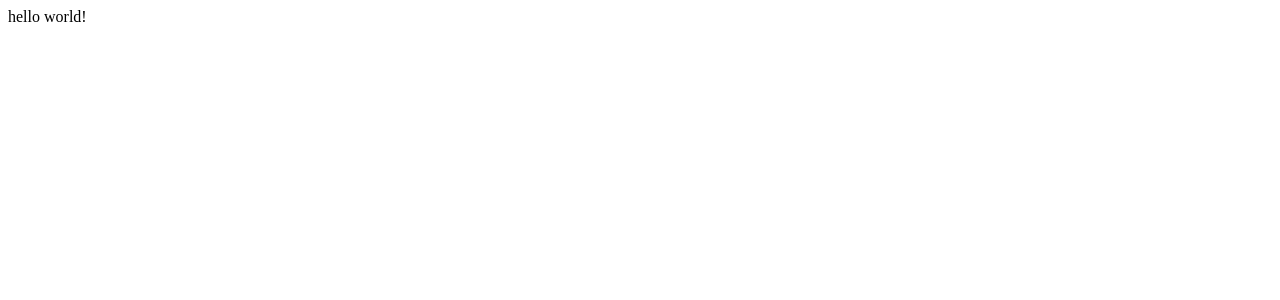
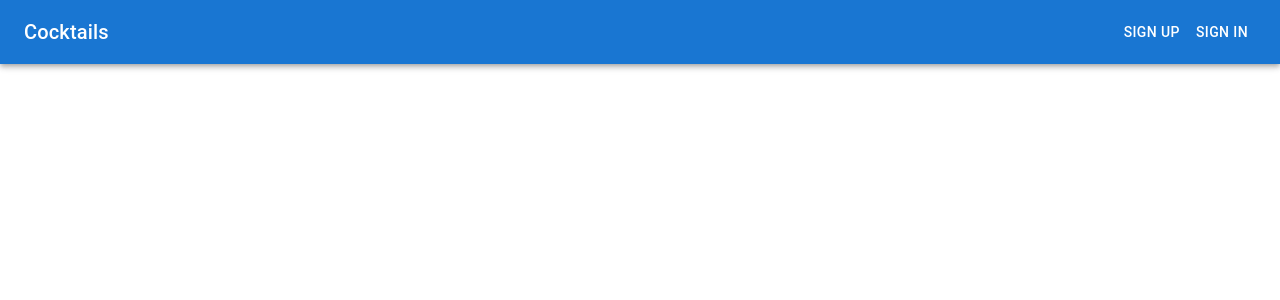
Before and after one commit to omurbekov-azamat/exam12, a React (Create React App) app in the folder frontend/: page / in a window 1280 px wide. Shown: the top 300 px of the page. Built offline with nearby package versions, Linux system fonts and the light colour scheme.

Commit message:
created component Apptoolbar.tsx

```diff
--- a/frontend/src/App.tsx
+++ b/frontend/src/App.tsx
@@ -1,10 +1,14 @@
 import React from 'react';
+import {Route, Routes} from 'react-router-dom';
+import Home from './containers/Home';
 
 function App() {
     return (
-        <div>
-            hello world!
-        </div>
+        <Routes>
+            <Route path='/' element={<Home/>}>
+            </Route>
+            <Route path='*' element={(<h1>Not found!</h1>)}/>
+        </Routes>
     );
 }
 
--- /dev/null
+++ b/frontend/src/components/UI/Apptoolbar/AnonymousMenu.tsx
@@ -0,0 +1,14 @@
+import React from 'react';
+import { Button } from '@mui/material';
+import { Link as NavLink } from 'react-router-dom';
+
+const AnonymousMenu = () => {
+    return (
+        <>
+            <Button component={NavLink} to="/register" color="inherit">Sign up</Button>
+            <Button component={NavLink} to="/login" color="inherit">Sign in</Button>
+        </>
+    );
+};
+
+export default AnonymousMenu;
--- /dev/null
+++ b/frontend/src/components/UI/Apptoolbar/Apptoolbar.tsx
@@ -0,0 +1,40 @@
+import React from 'react';
+import { Link as NavLink } from 'react-router-dom';
+import { selectUser } from '../../../features/users/usersSlice';
+import {useAppSelector} from '../../../app/hook';
+import { AppBar, Grid, styled, Toolbar, Typography } from '@mui/material';
+import AnonymousMenu from './AnonymousMenu';
+import UserMenu from './UserMenu';
+
+const Link = styled(NavLink)({
+    color: 'inherit',
+    textDecoration: 'none',
+    '&:hover': {
+        color: 'inherit'
+    },
+});
+
+const AppToolbar = () => {
+    const user = useAppSelector(selectUser);
+
+    return (
+        <AppBar position="sticky" sx={{mb: 2}}>
+            <Toolbar>
+                <Grid container justifyContent="space-between" alignItems="center">
+                    <Typography variant="h6" component="div">
+                        <Link to="/">Cocktails</Link>
+                    </Typography>
+                    <Grid item>
+                        {user ? (
+                            <UserMenu user={user}/>
+                        ): (
+                            <AnonymousMenu/>
+                        )}
+                    </Grid>
+                </Grid>
+            </Toolbar>
+        </AppBar>
+    );
+};
+
+export default AppToolbar;
--- /dev/null
+++ b/frontend/src/components/UI/Apptoolbar/UserMenu.tsx
@@ -0,0 +1,60 @@
+import React, { useState } from 'react';
+import {useNavigate} from 'react-router-dom';
+import {logout} from '../../../features/users/usersThunks';
+import {useAppDispatch, useAppSelector} from '../../../app/hook';
+import {selectLogoutLoading} from '../../../features/users/usersSlice';
+import {apiURL} from '../../../constants';
+import {Avatar, Button, Grid, Menu, MenuItem} from '@mui/material';
+import {User} from '../../../types';
+
+interface Props {
+    user: User;
+}
+
+const UserMenu: React.FC<Props> = ({user}) => {
+    const dispatch = useAppDispatch();
+    const loading = useAppSelector(selectLogoutLoading);
+    const navigate = useNavigate();
+
+    const [anchorEl, setAnchorEl] = useState<HTMLElement | null>(null);
+    const handleClick = (event: React.MouseEvent<HTMLElement>) => {
+        setAnchorEl(event.currentTarget);
+    };
+
+    const handleClose = () => {
+        setAnchorEl(null);
+    };
+
+    const handleLogout = async () => {
+        await dispatch(logout());
+        await navigate('/');
+    };
+
+    return (
+        <>
+            <Grid container>
+                <Grid item>
+                    <Avatar alt={user.displayName} src={apiURL + '/' + user.avatar}/>
+                </Grid>
+                <Grid item>
+                    <Button
+                        onClick={handleClick}
+                        color="inherit"
+                    >
+                        Hello, {user.displayName}
+                    </Button>
+                </Grid>
+            </Grid>
+            <Menu
+                anchorEl={anchorEl}
+                keepMounted
+                open={Boolean(anchorEl)}
+                onClose={handleClose}
+            >
+                <MenuItem onClick={handleLogout} disabled={loading}>Logout</MenuItem>
+            </Menu>
+        </>
+    );
+};
+
+export default UserMenu;
--- /dev/null
+++ b/frontend/src/containers/Home.tsx
@@ -0,0 +1,18 @@
+import React from 'react';
+import {Outlet} from "react-router-dom";
+import {Container, CssBaseline} from "@mui/material";
+import AppToolbar from '../components/UI/Apptoolbar/Apptoolbar';
+
+const Home = () => {
+    return (
+        <>
+            <CssBaseline/>
+            <AppToolbar/>
+            <Container maxWidth="lg">
+                <Outlet/>
+            </Container>
+        </>
+    );
+};
+
+export default Home;
```
